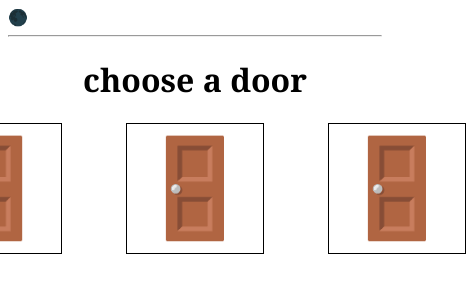
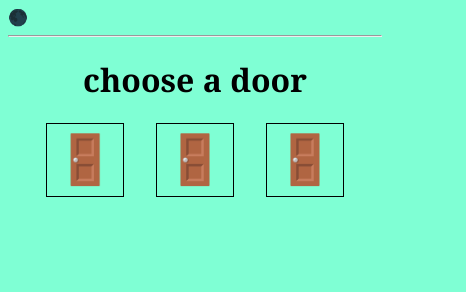
Before and after one commit to Umer-Islam/montyhall, a plain HTML site: page index.html in a window 390 px wide. Shown: the whole page, 466 px wide, since content can reach past the window. Drawn offline with Linux system fonts and the light colour scheme.

Commit message:
add media query for mobile

```diff
--- a/style.css
+++ b/style.css
@@ -27,3 +27,41 @@ h2{
     font-family: Cambria, Cochin, Georgia, Times, 'Times New Roman', serif;
 font-size: 3rem;
 }
+
+body{
+}
+@media screen and (max-width:450px){
+    body{
+        background-color: aquamarine;
+
+    }
+    section div{
+
+        font-size: 3rem;
+
+        border: black solid 1px;
+        padding: .5rem;
+        cursor: pointer;
+
+    }
+    section div:hover{
+        background-color: gainsboro;
+    }
+
+    section{
+        display: flex;
+        justify-content: center;
+        align-items: center;
+        gap:2rem;
+    }
+    h1{
+        text-align: center;
+        font-family: Cambria, Cochin, Georgia, Times, 'Times New Roman', serif;
+    }
+
+    h2{
+        text-align: center;
+        font-family: Cambria, Cochin, Georgia, Times, 'Times New Roman', serif;
+    font-size: 1rem;
+    }
+}
```
